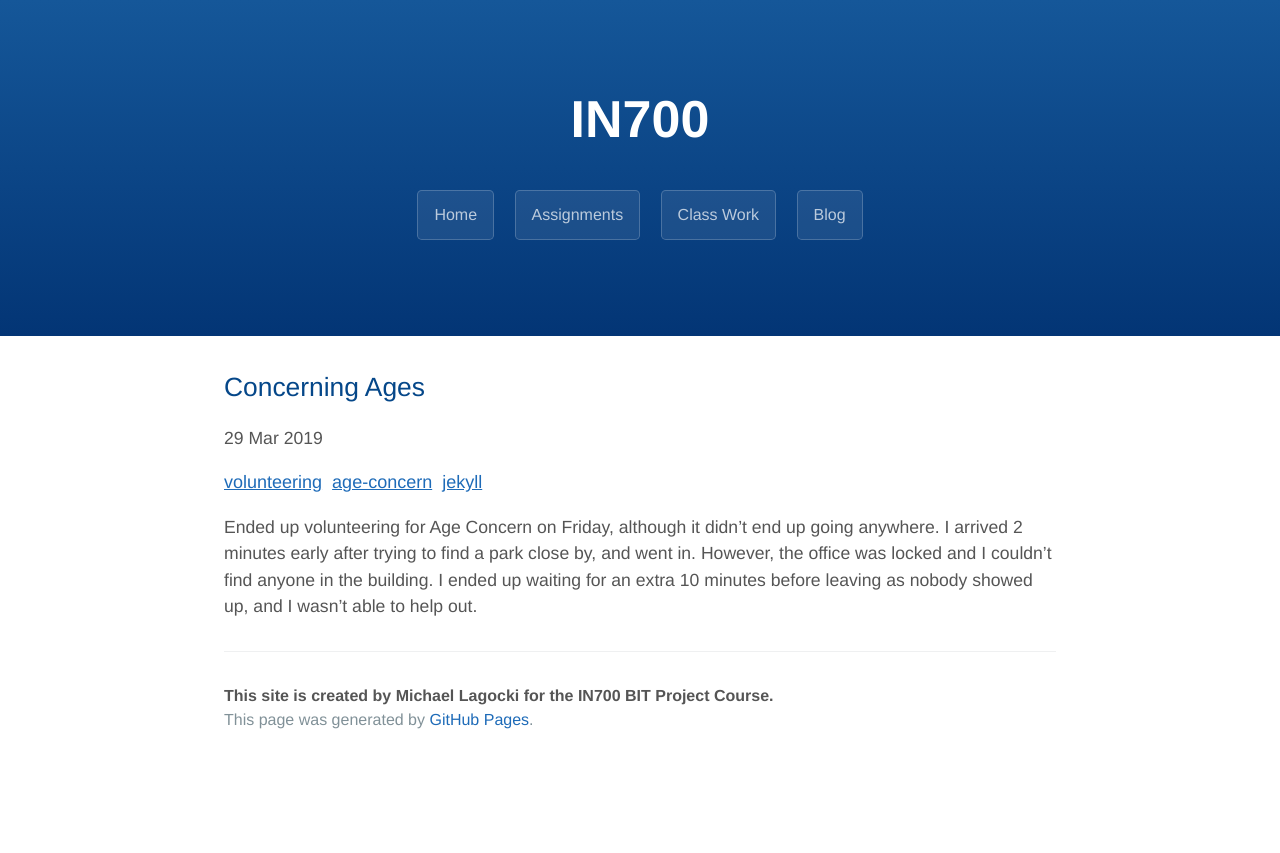
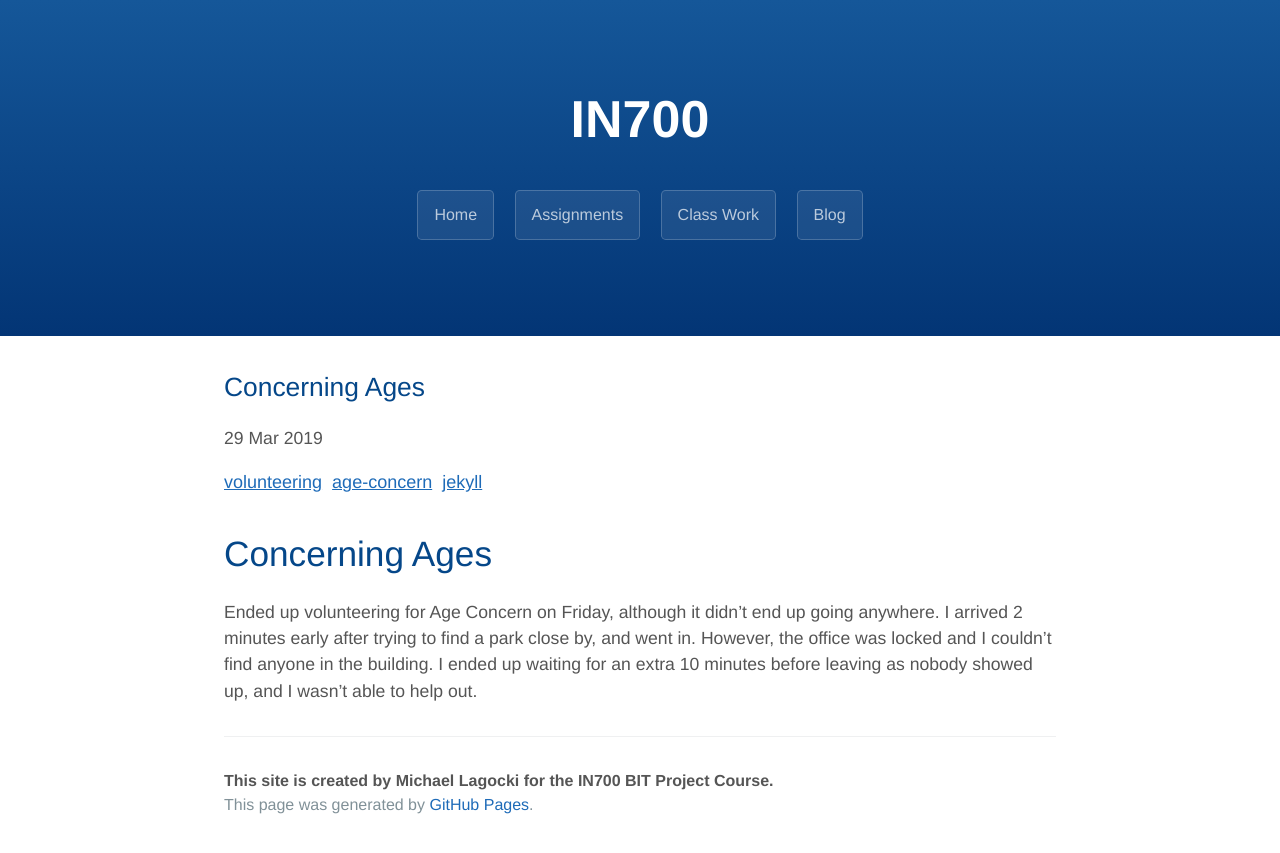
Before and after one commit to kammorne/IN700, a Jekyll site: the page built from _posts/2019-03-29-Concerning-Ages.md, in a window 1280 px wide. Shown: the top 853 px of the page. Built offline with Jekyll 4.4.1, drawn with Linux system fonts in a browser that asks for light colours.

Commit message:
Update 2019-03-29-Concerning-Ages.md

```diff
--- a/_posts/2019-03-29-Concerning-Ages.md
+++ b/_posts/2019-03-29-Concerning-Ages.md
@@ -6,6 +6,8 @@ category: Project
 tags: volunteering age-concern jekyll
 ---
 
+# Concerning Ages
+
 Ended up volunteering for Age Concern on Friday, although it didn't end up going anywhere. I arrived 2 minutes early after trying to find a park close by,
 and went in. However, the office was locked and I couldn't find anyone in the building. I ended up waiting for an extra 10 minutes before leaving as nobody
 showed up, and I wasn't able to help out.
```
